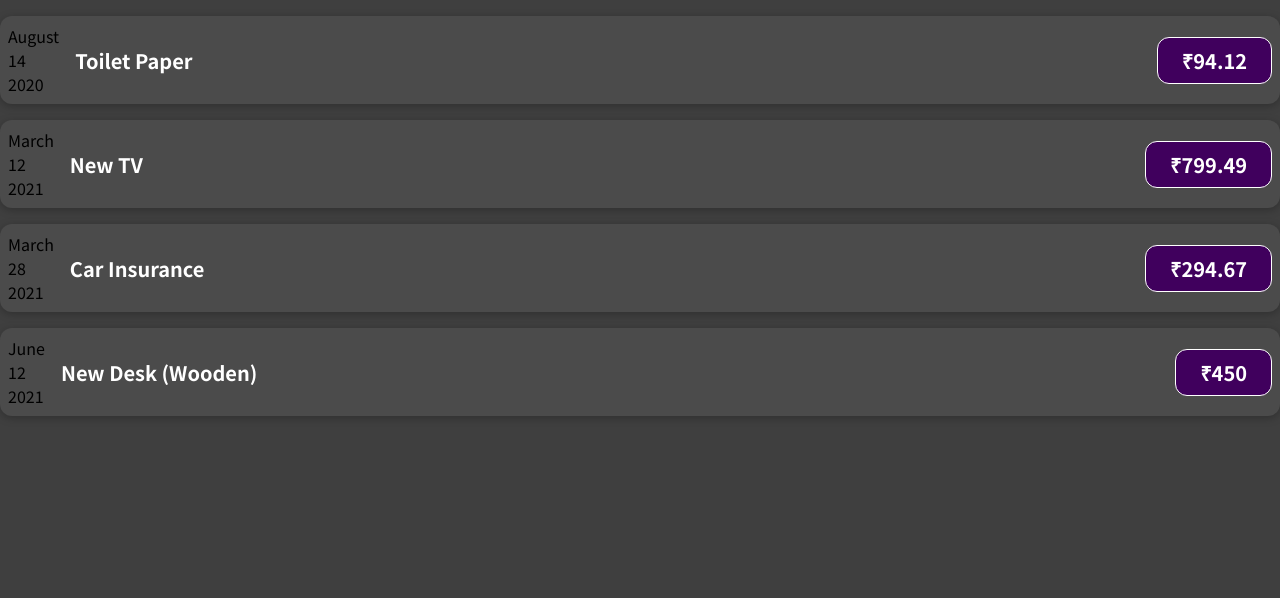
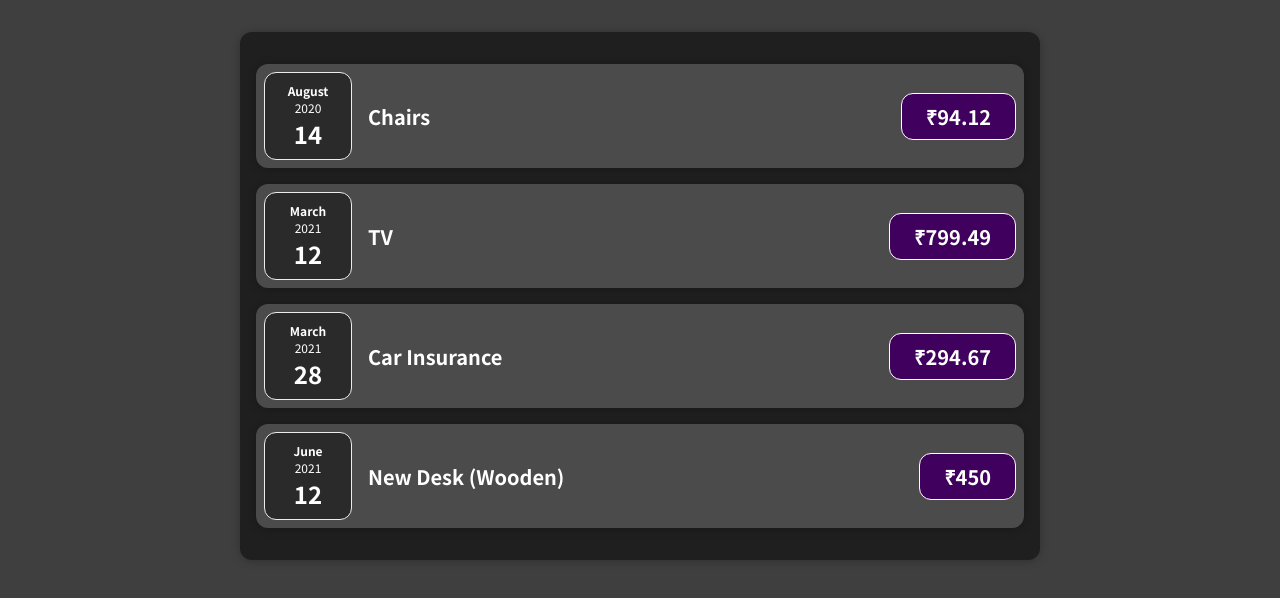
Before and after one commit to ankitverma31/expense-manager, a JavaScript app: page / in a window 1280 px wide. Shown: the top 598 px of the page. Built offline with nearby package versions, Linux system fonts and the light colour scheme.

Commit message:
composition and removed unused code

```diff
--- a/src/App.js
+++ b/src/App.js
@@ -1,52 +1,36 @@
-import ExpenseItem from './components/ExpenseItem';
+import Expenses from './components/Expenses';
 
-function App() {
+const App = () => {
 
   const expenses = [
     {
-      id: 'e1',
-      title: 'Toilet Paper',
+      id: "e1",
+      title: "Chairs",
       amount: 94.12,
       date: new Date(2020, 7, 14),
     },
-    { id: 'e2', title: 'New TV', amount: 799.49, date: new Date(2021, 2, 12) },
     {
-      id: 'e3',
-      title: 'Car Insurance',
+      id: "e2",
+      title: "TV",
+      amount: 799.49,
+      date: new Date(2021, 2, 12)
+    },
+    {
+      id: "e3",
+      title: "Car Insurance",
       amount: 294.67,
       date: new Date(2021, 2, 28),
     },
     {
-      id: 'e4',
-      title: 'New Desk (Wooden)',
+      id: "e4",
+      title: "New Desk (Wooden)",
       amount: 450,
       date: new Date(2021, 5, 12),
     },
   ];
 
   return (
-    <div>
-        <ExpenseItem
-          title={expenses[0].title}
-          amount={expenses[0].amount}
-          date={expenses[0].date}
-        />
-        <ExpenseItem
-          title={expenses[1].title}
-          amount={expenses[1].amount}
-          date={expenses[1].date}
-        />
-        <ExpenseItem
-          title={expenses[2].title}
-          amount={expenses[2].amount}
-          date={expenses[2].date}
-        />
-        <ExpenseItem
-          title={expenses[3].title}
-          amount={expenses[3].amount}
-          date={expenses[3].date}
-        />
-    </div>
+    <Expenses items={expenses}></Expenses>
   );
 }
 
--- /dev/null
+++ b/src/components/Card.css
@@ -0,0 +1,4 @@
+.card {
+  border-radius: 12px;
+  box-shadow: 0 1px 8px rgba(0,0,0,0.25);
+}
--- /dev/null
+++ b/src/components/Card.js
@@ -0,0 +1,11 @@
+
+import './Card.css';
+
+const Card = props => {
+    const classes = `card ${props.className}`;
+    return (
+        <div className={classes}>{props.children}</div>
+    );
+};
+
+export default Card;
--- /dev/null
+++ b/src/components/ExpenseDate.css
@@ -0,0 +1,26 @@
+.expense-date {
+  display: flex;
+  flex-direction: column;
+  width: 5.5rem;
+  height: 5.5rem;
+  border: 1px solid #ececec;
+  background-color: #2a2a2a;
+  color: white;
+  border-radius: 12px;
+  align-items: center;
+  justify-content: center;
+}
+
+.expense-date__month {
+  font-size: 0.75rem;
+  font-weight: bold;
+}
+
+.expense-date__year {
+  font-size: 0.75rem;
+}
+
+.expense-date__day {
+  font-size: 1.5rem;
+  font-weight: bold;
+}
--- /dev/null
+++ b/src/components/ExpenseDate.js
@@ -0,0 +1,16 @@
+import './ExpenseDate.css';
+
+const ExpenseDate = props => {
+    const month = props.date.toLocaleString('en-US', { month: 'long' });
+    const day = props.date.toLocaleString('en-US', { day: '2-digit' });
+    const year = props.date.getFullYear();
+    return (
+        <div className='expense-date'>
+            <div className='expense-date__month'>{month}</div>
+            <div className='expense-date__year'>{year}</div>
+            <div className='expense-date__day'>{day}</div>
+        </div>
+    )
+};
+
+export default ExpenseDate;
--- a/src/components/ExpenseItem.css
+++ b/src/components/ExpenseItem.css
@@ -2,10 +2,8 @@
   display: flex;
   justify-content: space-between;
   align-items: center;
-  box-shadow: 0 2px 8px rgba(0, 0, 0, 0.25);
   padding: 0.5rem;
   margin: 1rem 0;
-  border-radius: 12px;
   background-color: #4b4b4b;
 }
 
--- a/src/components/ExpenseItem.js
+++ b/src/components/ExpenseItem.js
@@ -1,22 +1,16 @@
 import './ExpenseItem.css';
+import ExpenseDate from './ExpenseDate';
+import Card from './Card';
 
 const ExpenseItem = props => {
-    const month = props.date.toLocaleString('en-US', { month: 'long' });
-    const day = props.date.toLocaleString('en-US', { day: '2-digit' });
-    const year = props.date.getFullYear();
-
     return (
-        <div className='expense-item'>
-            <div>
-                <div>{month}</div>
-                <div>{day}</div>
-                <div>{year}</div>
-            </div>
+        <Card className='expense-item'>
+            <ExpenseDate date={props.date}></ExpenseDate>
             <div className='expense-item__description'>
                 <h2>{props.title}</h2>
                 <div className='expense-item__price'>₹{props.amount}</div>
             </div>
-        </div>
+        </Card>
      );
 }
 
--- /dev/null
+++ b/src/components/Expenses.css
@@ -0,0 +1,7 @@
+.expenses {
+    padding: 1rem;
+    margin: 2rem auto;
+    width: 50rem;
+    max-width: 95%;
+    background-color: rgb(31, 31, 31);
+}
--- /dev/null
+++ b/src/components/Expenses.js
@@ -0,0 +1,32 @@
+import ExpenseItem from './ExpenseItem';
+import Card from './Card';
+import './Expenses.css';
+
+const Expenses = props => {
+    return (
+        <Card className="expenses">
+            <ExpenseItem
+                title={props.items[0].title}
+                amount={props.items[0].amount}
+                date={props.items[0].date}
+            />
+            <ExpenseItem
+                title={props.items[1].title}
+                amount={props.items[1].amount}
+                date={props.items[1].date}
+            />
+            <ExpenseItem
+                title={props.items[2].title}
+                amount={props.items[2].amount}
+                date={props.items[2].date}
+            />
+            <ExpenseItem
+                title={props.items[3].title}
+                amount={props.items[3].amount}
+                date={props.items[3].date}
+            />
+        </Card>
+    );
+};
+
+export default Expenses;
```
Also changed, not shown: public/index.html (+1 -27 lines).
